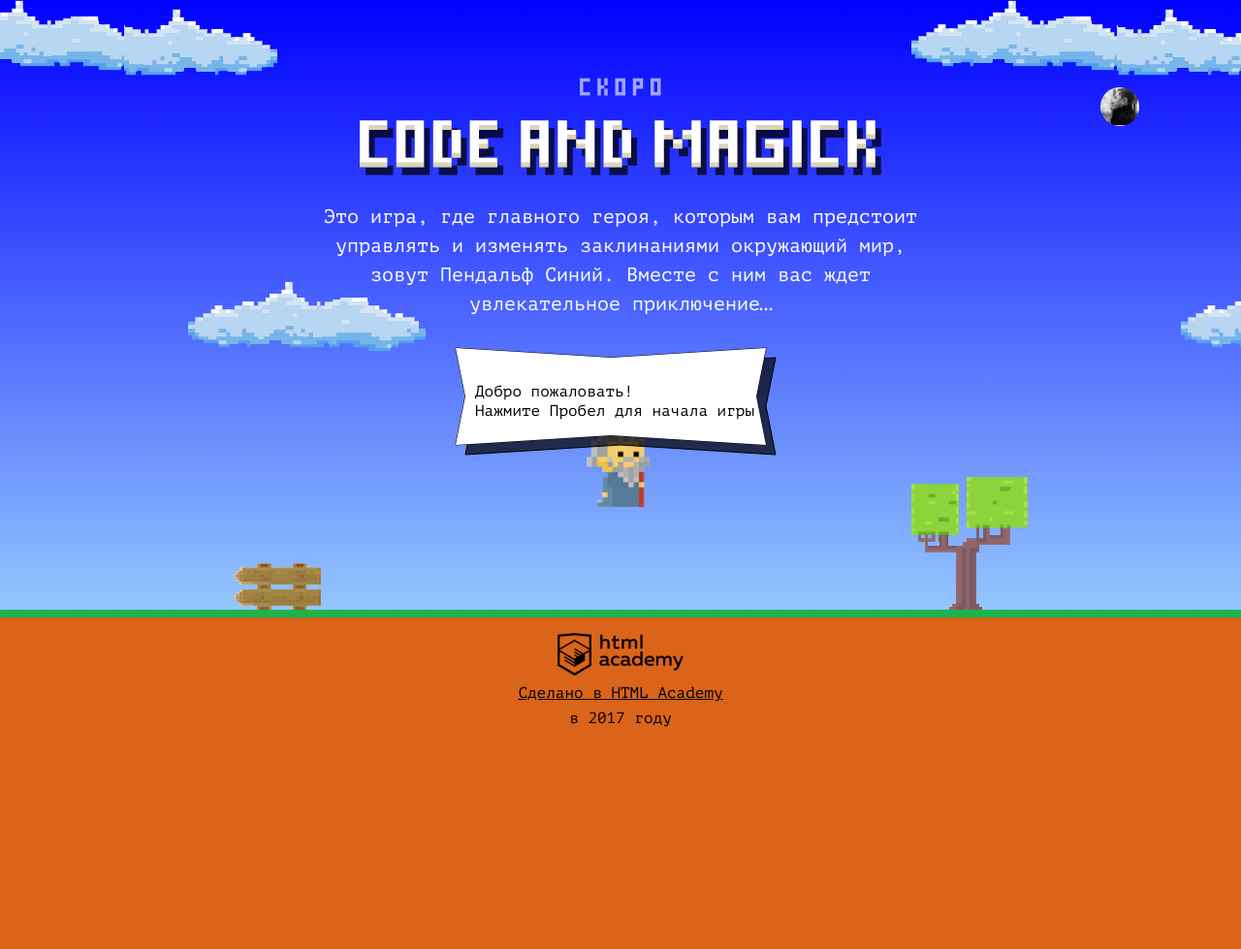
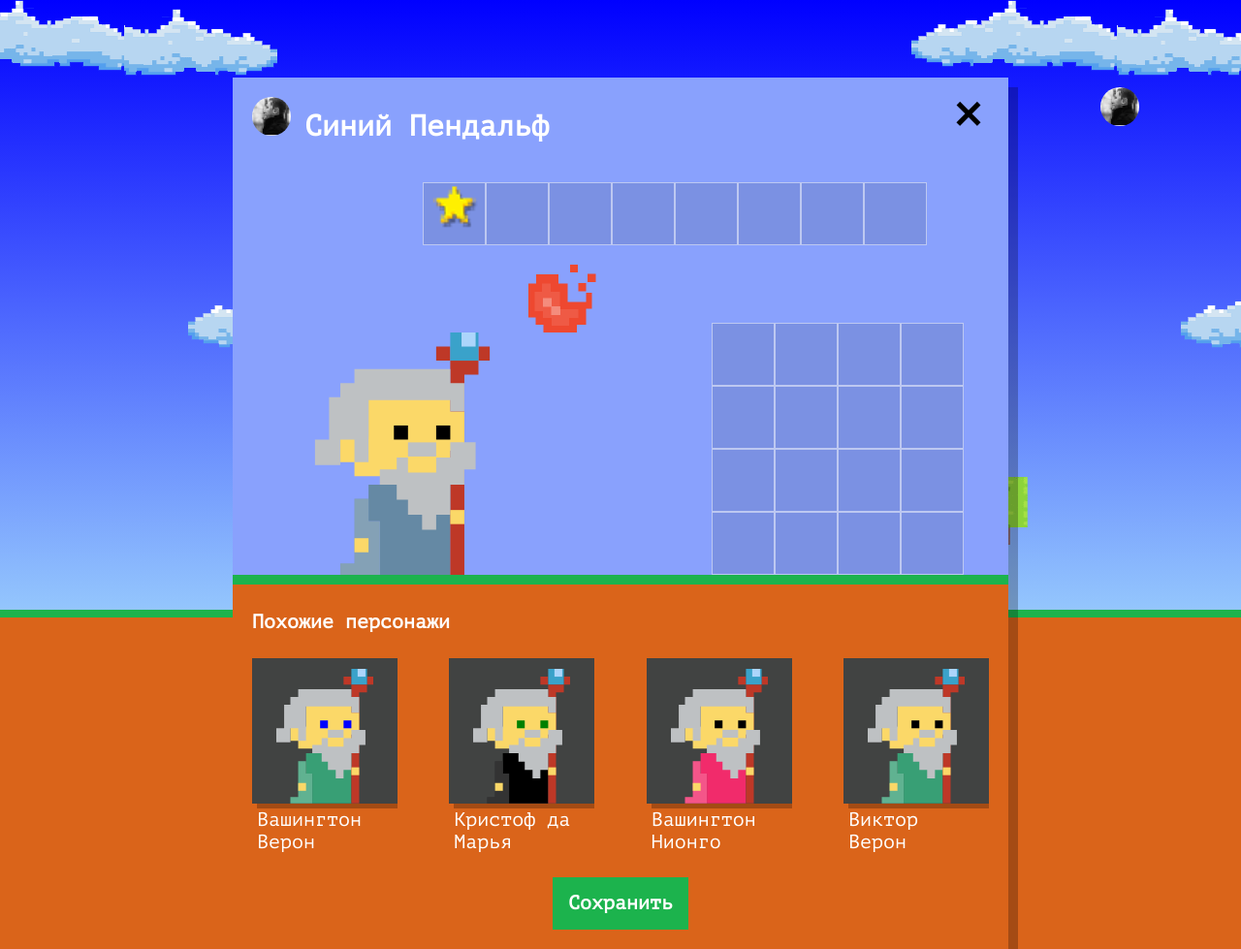
Before and after one commit to Sannikove/1238509-code-and-magick-21, a website: page index.html in a window 1280 px wide. Shown: the whole page at 97% size. Before the commit the page ends 800 px from the top, so only its background shows below. Drawn offline with Linux system fonts and the light colour scheme.

Commit message:
Учебный проект: нас орда

```diff
--- a/index.html
+++ b/index.html
@@ -203,7 +203,8 @@ var getWizardY = function (gameFieldHeight) {
 
 var wizardSpeed = 3;
 </script>
-<script src="js/start.js"></script>
+<script src="js/stat.js"></script>
+<script src="js/setup.js"></script>
 <script src="js/game.js"></script>
 
 </body>
--- /dev/null
+++ b/js/setup.js
@@ -0,0 +1,52 @@
+'use strict';
+
+const WIZARD_NAMES = [`Иван`, `Хуан Себастьян`, `Мария`, `Кристоф`, `Виктор`, `Юлия`, `Люпита`, `Вашингтон`];
+
+const WIZARD_SURNAMES = [`да Марья`, `Верон`, `Мирабелла`, `Вальц`, `Онопко`, `Топольницкая`, `Нионго`, `Ирвинг`];
+
+const COAT_COLOR = [`rgb(101, 137, 164)`, `rgb(241, 43, 107)`, `rgb(146, 100, 161)`, `rgb(56, 159, 117)`, `rgb(215, 210, 55)`, `rgb(0, 0, 0)]`];
+
+const EYES_COLOR = [`black`, `red`, `blue`, `yellow`, `green`];
+
+const userDialog = document.querySelector(`.setup`);
+userDialog.classList.remove(`hidden`);
+
+const similarListElement = document.querySelector(`.setup-similar-list`);
+
+const similarWizardTemplate = document.querySelector(`#similar-wizard-template`)
+.content
+.querySelector(`.setup-similar-item`);
+
+const randomArrayElement = function (arr) {
+  let rand = Math.floor(Math.random() * arr.length);
+  return arr[rand];
+};
+
+const wizards = [];
+
+for (let i = 0; i < 4; i++) {
+  wizards[i] = {
+    name: randomArrayElement(WIZARD_NAMES) + ` ` + randomArrayElement(WIZARD_SURNAMES),
+    coatColor: randomArrayElement(COAT_COLOR),
+    eyesColor: randomArrayElement(EYES_COLOR)
+  };
+}
+
+const renderWizard = function (wizard) {
+  let wizardElement = similarWizardTemplate.cloneNode(true);
+
+  wizardElement.querySelector(`.setup-similar-label`).textContent = wizard.name;
+  wizardElement.querySelector(`.wizard-coat`).style.fill = wizard.coatColor;
+  wizardElement.querySelector(`.wizard-eyes`).style.fill = wizard.eyesColor;
+
+  return wizardElement;
+};
+
+const fragment = document.createDocumentFragment();
+
+for (let i = 0; i < wizards.length; i++) {
+  fragment.appendChild(renderWizard(wizards[i]));
+}
+similarListElement.appendChild(fragment);
+
+userDialog.querySelector(`.setup-similar`).classList.remove(`hidden`);
```
Also changed, not shown: js/stat.js (renamed from js/start.js).
